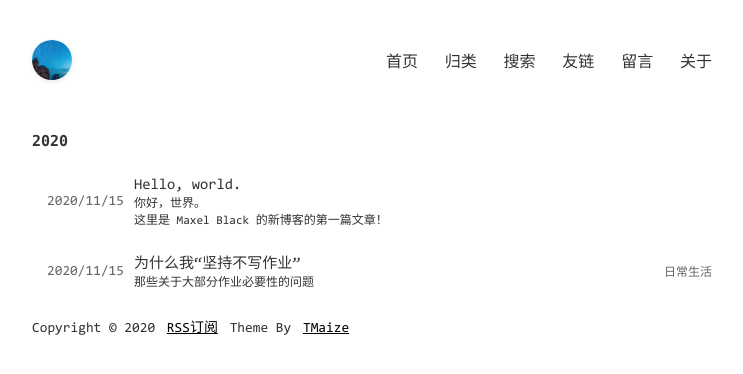
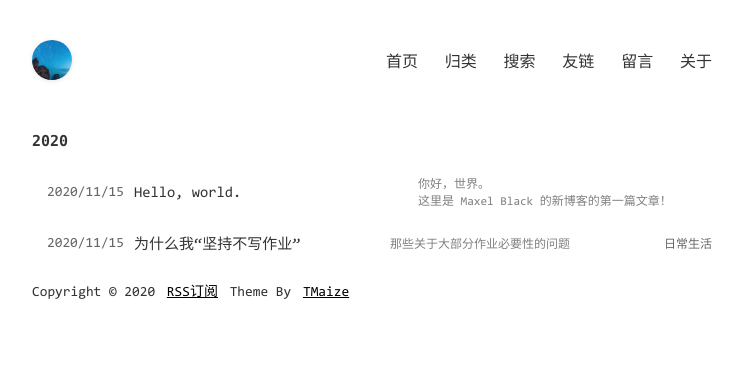
Before and after one commit to maxelblack/blog, a Jekyll site: the page built from index.html, in a window 1280 px wide. Shown: the top 374 px of the page, without its empty margins (268-1011 px from the left). Built offline with Jekyll 4.4.1, drawn with Linux system fonts in a browser that asks for light colours; comment, search, counter and statistics services are not loaded.

Commit message:
Update the website.

```diff
--- a/index.html
+++ b/index.html
@@ -16,10 +16,8 @@ title: 主页
           <span class="date">{{ post.date | date: "%Y/%m/%d" }}</span>
           <div class="title">
             <a href="{{ site.baseurl | append: post.url }}" class="hover-underline">{{ post.title }}</a>
-	    <div style="font-size:0.75em;">
-	    {{ post.excerpt }}
-	    </div>
           </div>
+	  <div class="title" style="color:grey;font-size:0.75em;">{{ post.excerpt }}</div>
           <div class="categories">
             {% for categorie in post.categories -%}
             <a href="{{site.baseurl}}/pages/categories.html#{{ categorie }}" class="hover-underline">{{ categorie }}</a>
```
